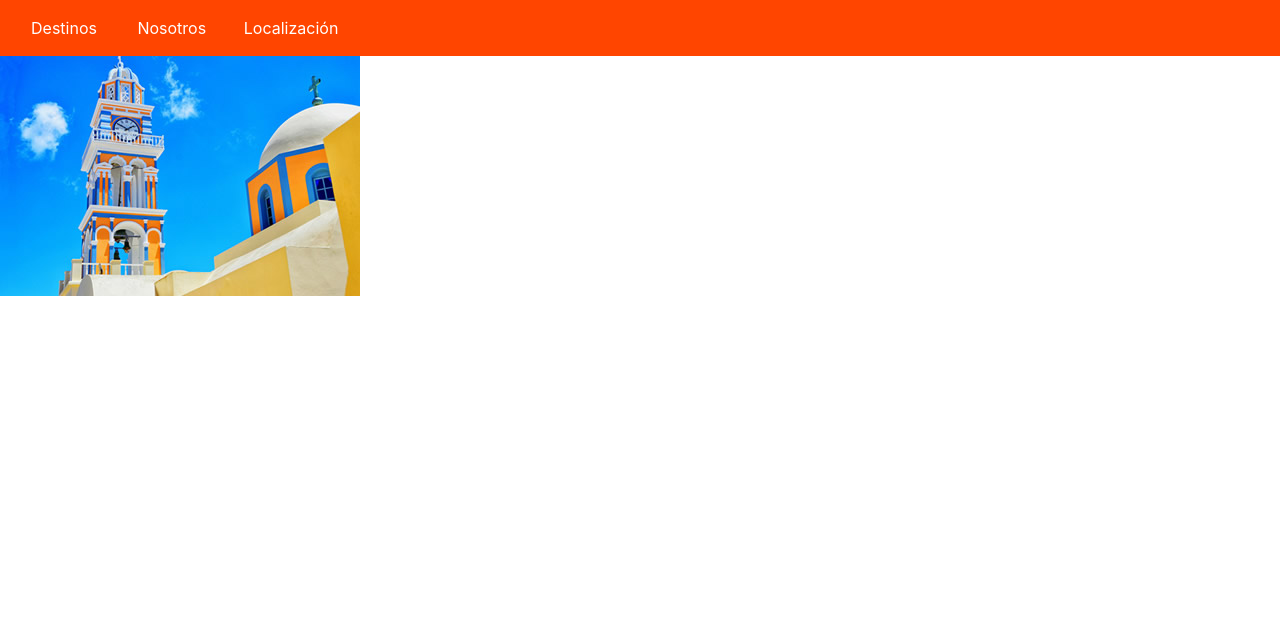
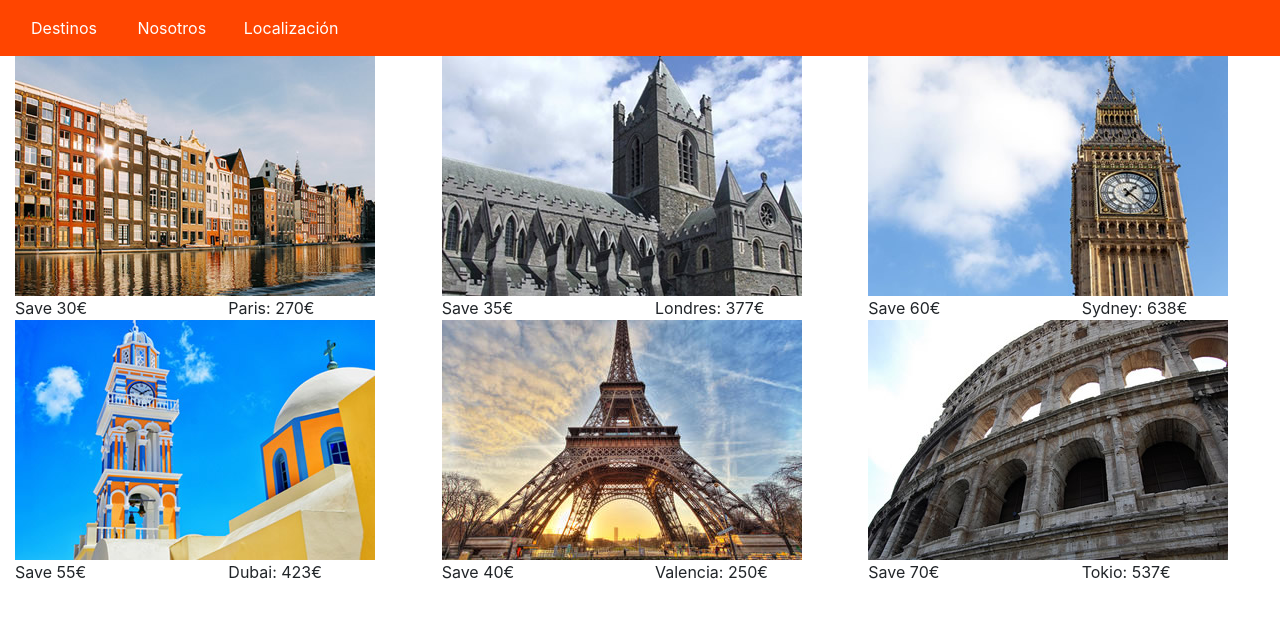
Before and after one commit to Fermonx/GH_Actividad2, a website: page index.html in a window 1280 px wide. Drawn offline with nearby package versions, Linux system fonts and the light colour scheme.

Commit message:
Old index fix

```diff
--- a/index.html
+++ b/index.html
@@ -53,12 +53,116 @@
 
 
 <section id="destinos">
-    <div class="container-fluid">
+    <div class="container-fluid d-none d-sm-block">
+
+        <div class="row">
+
+            <div class="viaje col-4">
+                <img src="assets/images/amsterdam.jpg" >
+                <div class="row">
+                    <div class="col-md-6">
+                        <div class="descuento">
+                            Save 30€
+                        </div>
+                    </div>
+                    <div class="col-md-6 precio" >
+                        Paris: 270€
+                    </div>
+                </div>
+            </div>
+
+            <div class="viaje col-4">
+                <img src="assets/images/dublin.jpg">
+                <div class="row ">
+                    <div class="col-md-6" >
+                        <div class="descuento">
+                            Save 35€
+                        </div>
+                    </div>
+                    <div class="col-md-6 precio" >
+                        Londres: 377€
+                    </div>
+                </div>
+            </div>
+
+            <div class="viaje col-4">
+                <img src="assets/images/londres.jpg">
+                <div class="row">
+                    <div class="col-md-6">
+                        <div class="descuento">
+                            Save 60€
+                        </div>
+                    </div>
+                    <div class="col-md-6 precio" >
+                        Sydney: 638€
+                    </div>
+                </div>
+            </div>
+
+        </div>
+
+        <div class="row">
+            <div class="viaje col-4">
+                <img src="assets/images/mykonos.jpg">
+                <div class="row">
+                    <div class="col-md-6">
+                        <div class="descuento">
+                            Save 55€
+                        </div>
+                    </div>
+                    <div class="col-md-6 precio" >
+                        Dubai: 423€
+                    </div>
+                </div>
+            </div>
+
+            <div class="viaje col-4">
+                <img src="assets/images/paris.jpg">
+                <div class="row">
+                    <div class="col-md-6">
+                        <div class="descuento">
+                            Save 40€
+                        </div>
+                    </div>
+                    <div class="col-md-6 precio" >
+                        Valencia: 250€
+                    </div>
+                </div>
+            </div>
+
+            <div class="viaje col-4">
+                <img src="assets/images/roma.jpg" >
+                <div class="row">
+                    <div class="col-md-6">
+                        <div class="descuento">
+                            Save 70€
+                        </div>
+                    </div>
+                    <div class="col-md-6 precio">
+                        Tokio: 537€
+                    </div>
+                </div>
+            </div>
+
+        </div>
+
+    </div>
+
+    <div class="container-fluid d-block d-sm-none">
         <div class="row">
         <div id="carruselDestinos" class="carousel slide" data-ride="carousel" data-interval="false">
+            <ol class="carousel-indicators">
+                <li data-target="#carruselDestinos" data-slide-to="0" class="active"></li>
+                <li data-target="#carruselDestinos" data-slide-to="1"></li>
+                <li data-target="#carruselDestinos" data-slide-to="2"></li>
+                <li data-target="#carruselDestinos" data-slide-to="3"></li>
+                <li data-target="#carruselDestinos" data-slide-to="4"></li>
+                <li data-target="#carruselDestinos" data-slide-to="5"></li>
+            </ol>
+
             <div class="carousel-inner">
                 <div class="carousel-item active">
-                    <img class="d-block w-100" src="assets/images/mykonos.jpg" alt="First slide">
+                    <img class="d-block w-100" src="assets/images/amsterdam.jpg" alt="First slide">
                 </div>
                 <div class="carousel-item">
                     <img class="d-block w-100" src="assets/images/dublin.jpg" alt="Second slide">
@@ -66,9 +170,18 @@
                 <div class="carousel-item">
                     <img class="d-block w-100" src="assets/images/londres.jpg" alt="Third slide">
                 </div>
+                <div class="carousel-item">
+                    <img class="d-block w-100" src="assets/images/mykonos.jpg" alt="Third slide">
+                </div>
+                <div class="carousel-item">
+                    <img class="d-block w-100" src="assets/images/paris.jpg" alt="Third slide">
+                </div>
+                <div class="carousel-item">
+                    <img class="d-block w-100" src="assets/images/roma.jpg" alt="Third slide">
+                </div>
             </div>
         </div>
-            <a class="carousel-control-prev" href="#carruselDestinos" role="button" data-slide="prev">
+            <a class="carousel-control left" href="#carruselDestinos" role="button" data-slide="prev">
                 <span class="carousel-control-prev-icon" aria-hidden="true"></span>
                 <span class="sr-only">Previous</span>
             </a>
```
